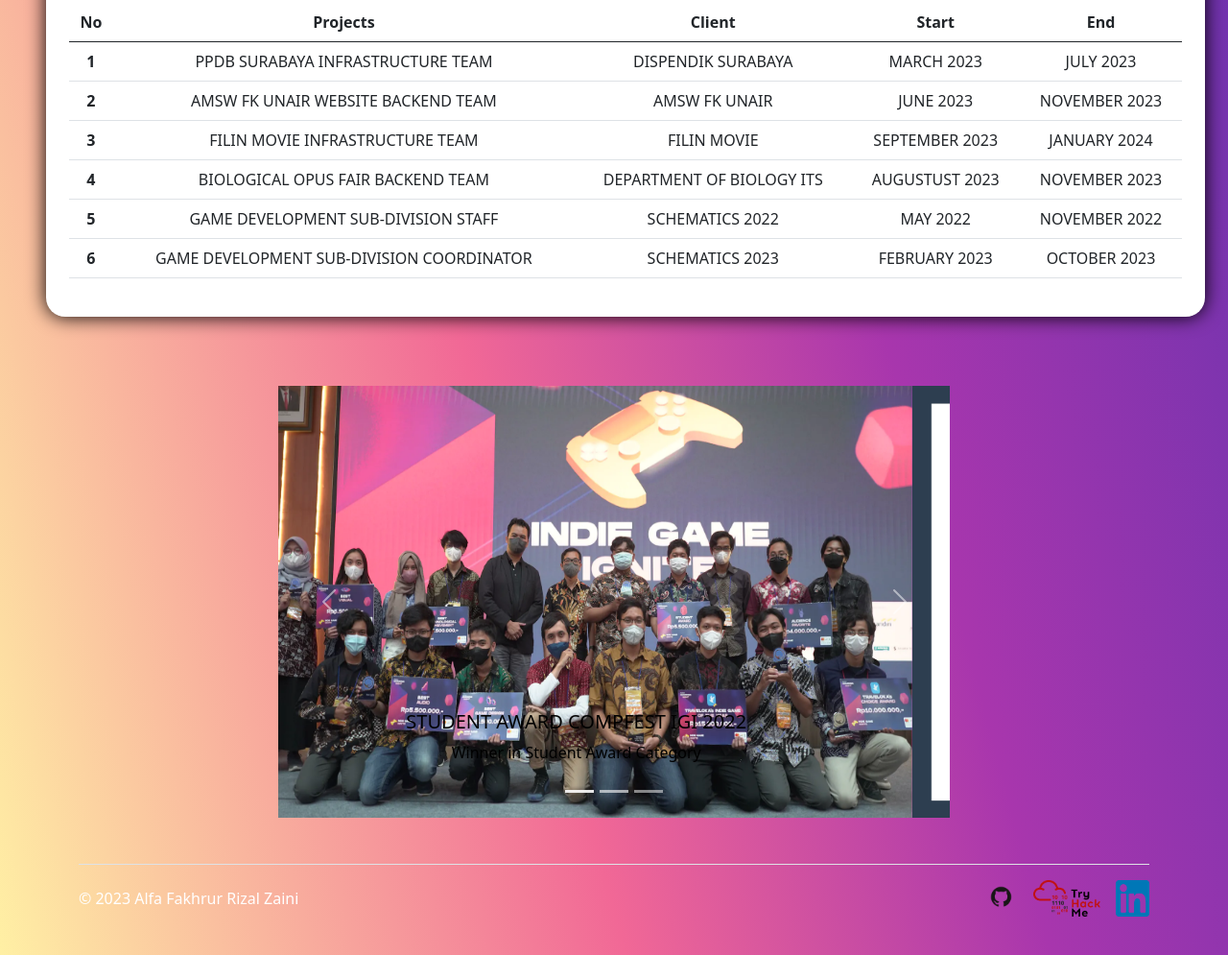
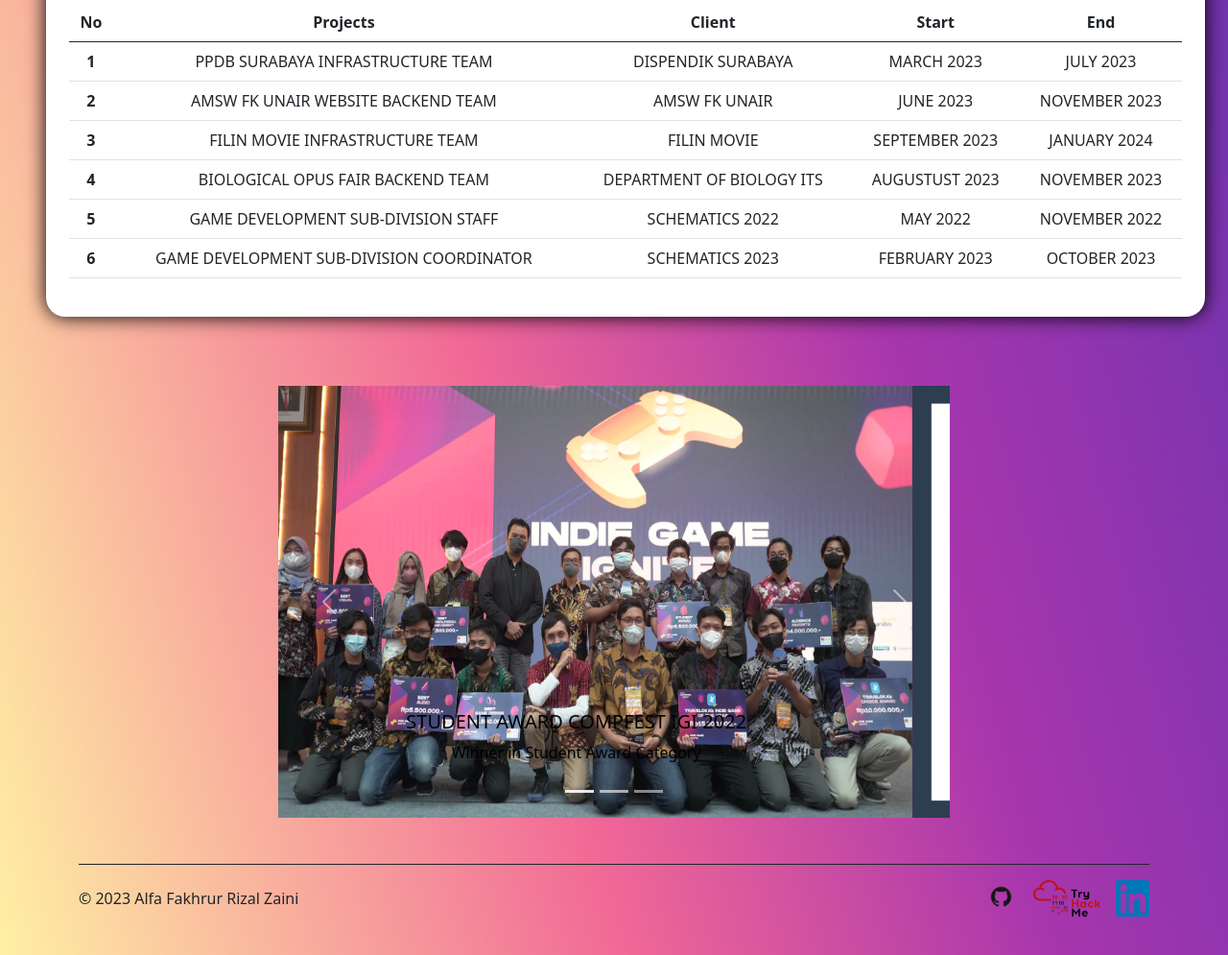
Before and after one commit to DJumanto/Tugas-1-PWEB-2023, a plain HTML site: page index.html in a window 1280 px wide. Shown: the part 1396-2391 px from the top of the page at 96% size. Drawn offline with nearby package versions, Linux system fonts and the light colour scheme.

Commit message:
change color and title

```diff
--- a/index.html
+++ b/index.html
@@ -6,7 +6,7 @@
     <script src="https://cdn.jsdelivr.net/npm/bootstrap@5.0.2/dist/js/bootstrap.bundle.min.js" integrity="sha384-MrcW6ZMFYlzcLA8Nl+NtUVF0sA7MsXsP1UyJoMp4YLEuNSfAP+JcXn/tWtIaxVXM" crossorigin="anonymous"></script>
     <link href="https://cdn.jsdelivr.net/npm/bootstrap@5.0.2/dist/css/bootstrap.min.css" rel="stylesheet" integrity="sha384-EVSTQN3/azprG1Anm3QDgpJLIm9Nao0Yz1ztcQTwFspd3yD65VohhpuuCOmLASjC" crossorigin="anonymous">
     <link href="style.css" rel="stylesheet" type="text/css">
-    <title>MY CV</title>
+    <title>My Curricullum vitae</title>
 </head>
 <body>
 
@@ -148,9 +148,9 @@
       </div>
     </div>
   <div class="container">
-    <footer class="d-flex flex-wrap justify-content-between align-items-center py-3 my-4 border-top">
+    <footer class="d-flex flex-wrap justify-content-between align-items-center py-3 my-4 border-top border-dark">
       <div class="col-md-4 d-flex align-items-center">
-        <span class="mb-3 mb-md-0 text-white">&copy; 2023 Alfa Fakhrur Rizal Zaini</span>
+        <span class="mb-3 mb-md-0 text-black">&copy; 2023 Alfa Fakhrur Rizal Zaini</span>
       </div>
       <ul class="nav col-md-4 justify-content-end list-unstyled d-flex">
         <li class="ms-3"><a class="text-muted" href="https://github.com/DJumanto"><img src="assets/github.png" class="bi" width="35" height="35"></a></li>
```
